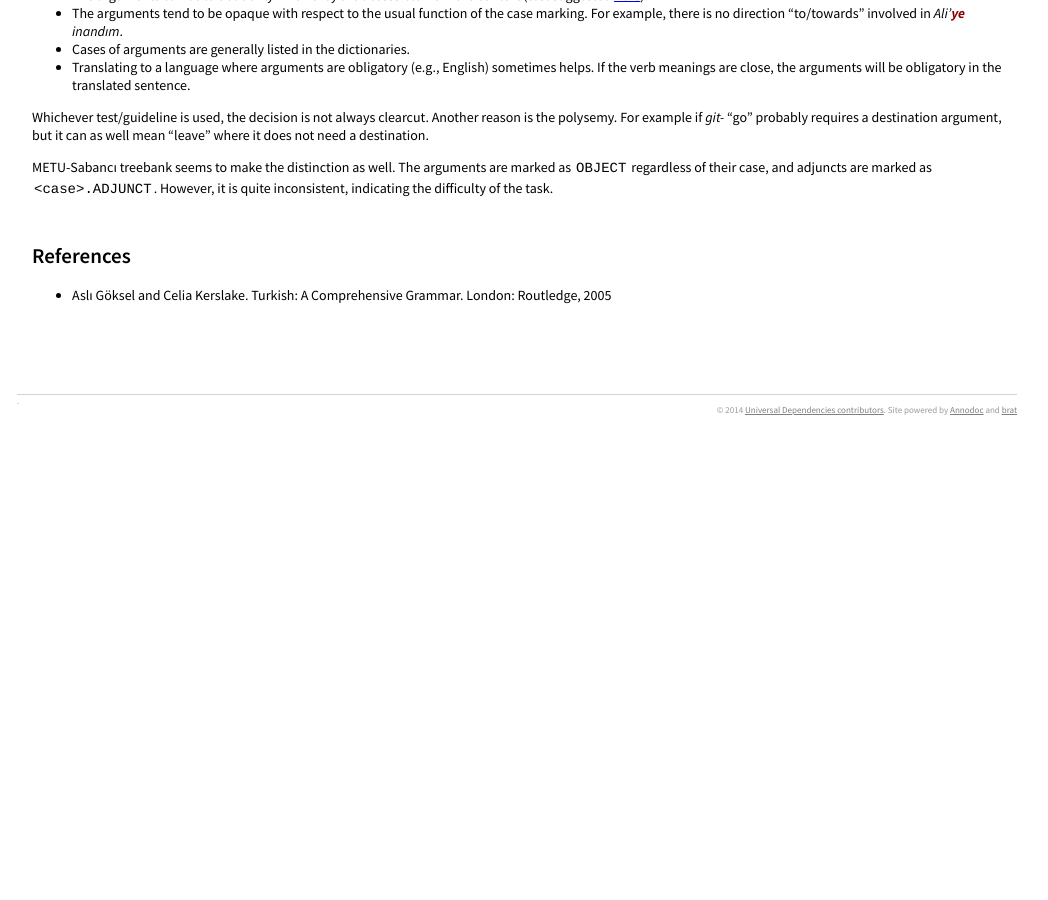
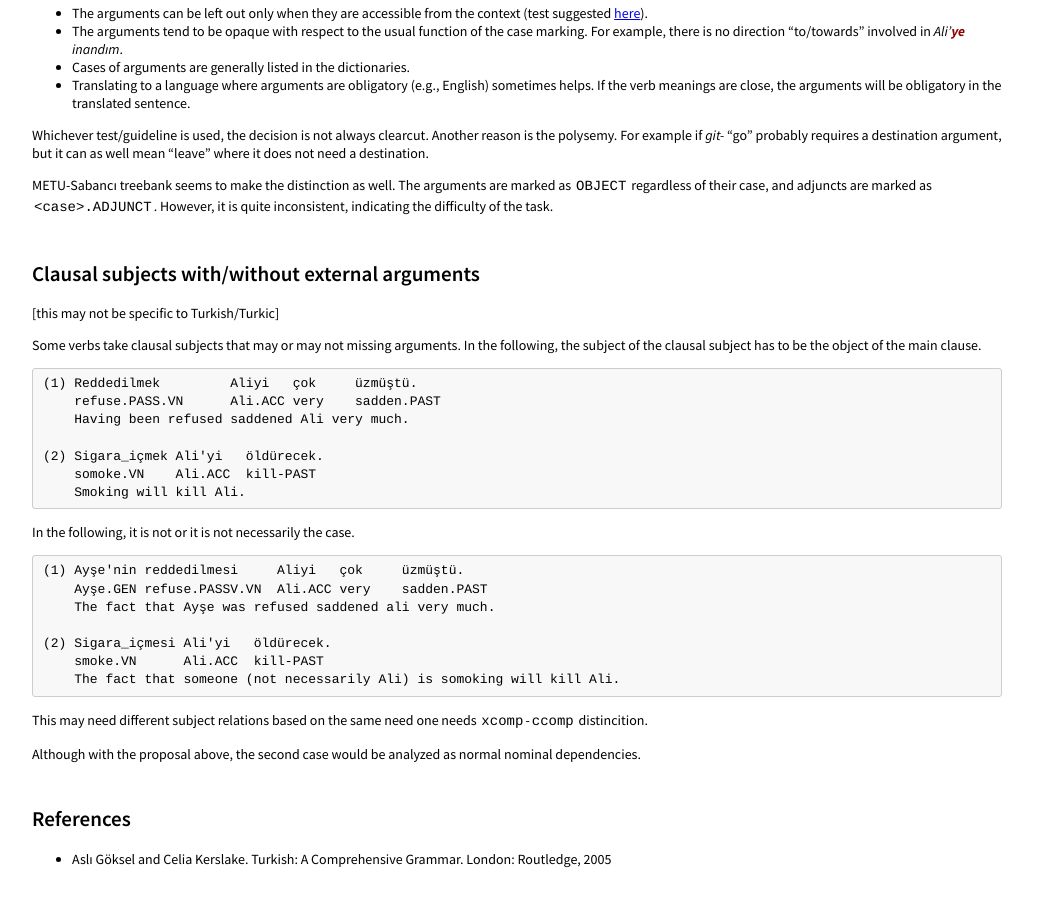
Before and after one commit to coltekin/ud-docs-tr, a Jekyll site: the page built from _tr-overview/issues.md, in a window 1280 px wide and 900 px high, scrolled down 8360 px. Shown: the whole window, without its empty margins (123-1171 px from the left). Built offline with Jekyll 4.4.1, drawn with Linux system fonts in a browser that asks for light colours; before the commit the page ends 8811 px from its top, so only the background shows below that; some of the changed text lies outside the part shown.

Commit message:
an additional 'issue'

```diff
--- a/_tr-overview/issues.md
+++ b/_tr-overview/issues.md
@@ -374,6 +364,7 @@
 
 ##### The suffix -mAK
 
+
 The verbal noun suffix -mAK is somewhat different than the other verbal noun suffixes.
 Most of the times (but not always) its subject resolves to one of the arguments of the higher-level clause.
 It also cannot precede some of the nominal suffixes,
@@ -396,8 +387,16 @@
 However, it also breaks the parallel with the other forms,
 requires that the copula is marked as head if the verbal noun formed by *-mAK* is followed by one (in this case it is also unclear what relation to use between the copula and the subject-complement clause that *–mAK* is attached to).
 
+<!---
+<del datetime="2015-08-12 18:00">
+**Change of minds as of 2015-08-12 18:00** - or maybe not.
+-->
 Current proposal suggests, marking -mAK clauses like other verbal nouns (–mAK as the head),
 but possibly using a subtype of `acl` to signal that subject is missing.
+<!---
+</del>
+-->
+
 
 #### Possessive suffixes deriving (pro)nouns from adjectivals
 
@@ -665,6 +664,41 @@
 adjuncts are marked as `<case>.ADJUNCT`. However, it is quite
 inconsistent, indicating the difficulty of the task.
 
+## Clausal subjects with/without external arguments
+
+[this may not be specific to Turkish/Turkic]
+
+Some verbs take clausal subjects that may or may not missing arguments.
+In the following, the subject of the clausal subject has to be the
+object of the main clause.
+
+~~~
+(1) Reddedilmek         Aliyi   çok     üzmüştü.
+    refuse.PASS.VN      Ali.ACC very    sadden.PAST
+    Having been refused saddened Ali very much.
+
+(2) Sigara_içmek Ali'yi   öldürecek.
+    somoke.VN    Ali.ACC  kill-PAST
+    Smoking will kill Ali.
+~~~
+
+In the following, it is not or it is not necessarily the case.
+
+~~~
+(1) Ayşe'nin reddedilmesi     Aliyi   çok     üzmüştü.
+    Ayşe.GEN refuse.PASSV.VN  Ali.ACC very    sadden.PAST
+    The fact that Ayşe was refused saddened ali very much.
+
+(2) Sigara_içmesi Ali'yi   öldürecek.
+    smoke.VN      Ali.ACC  kill-PAST
+    The fact that someone (not necessarily Ali) is somoking will kill Ali.
+~~~
+
+This may need different subject relations based on the same need one
+needs `xcomp`-`ccomp` distincition.
+
+Although with the proposal above,
+the second case would be analyzed as normal nominal dependencies.
 
 ## References
 
```
Also changed, not shown: other parts of _tr-overview/issues.md (+1 -11 lines).
